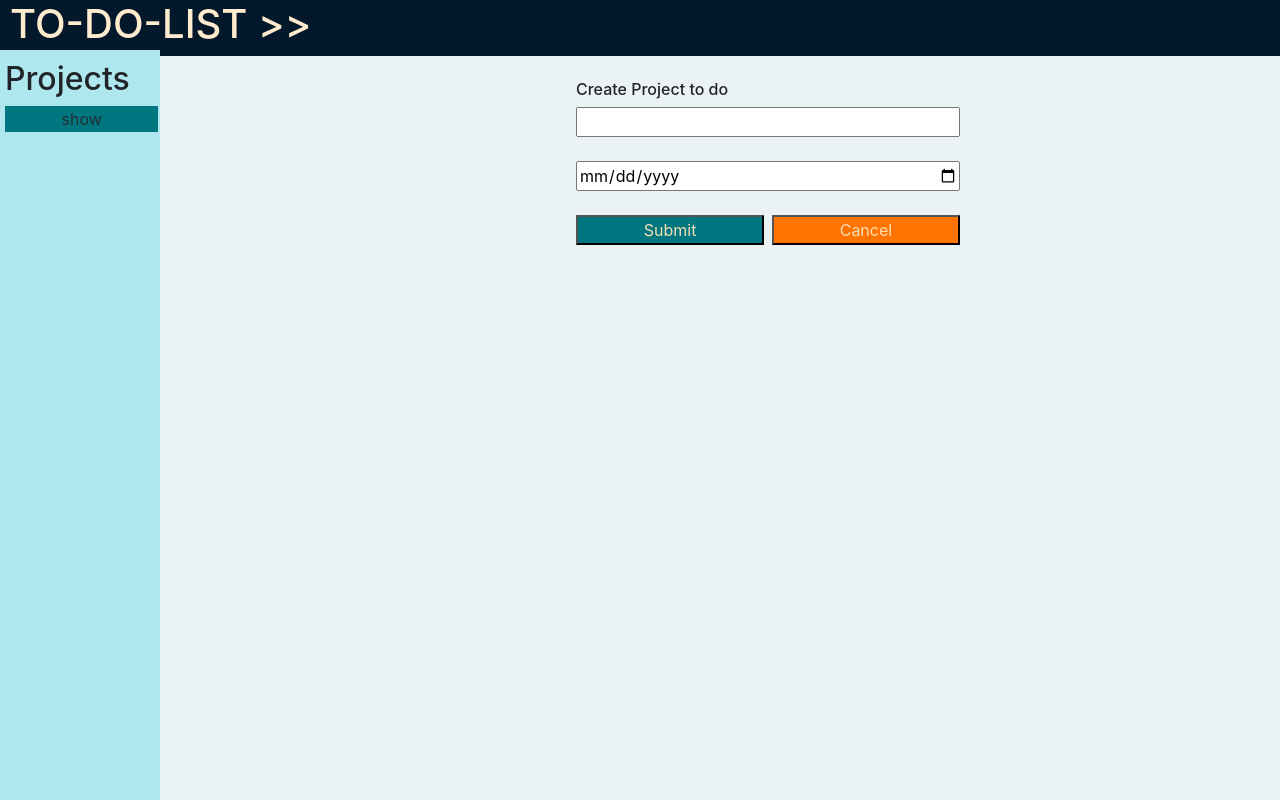
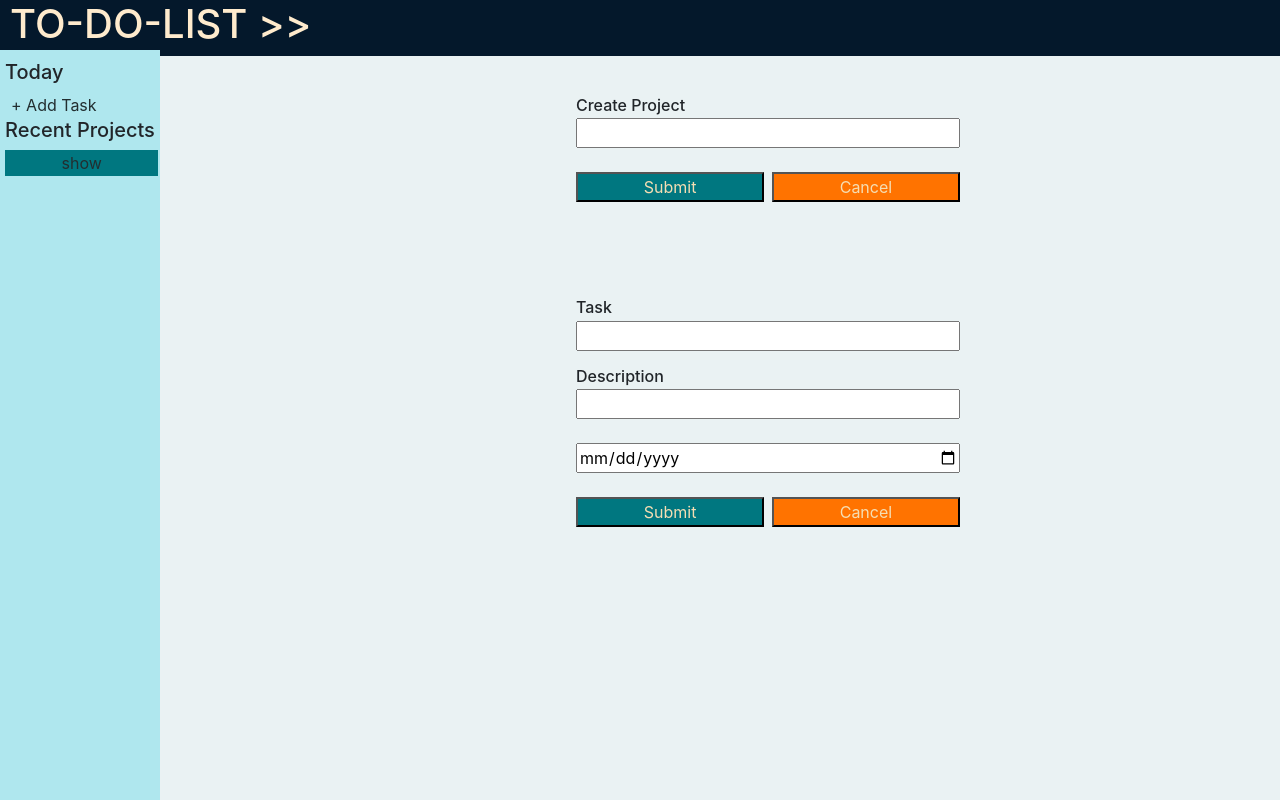
Before and after one commit to vidhishweta01/todo_list, a website built with webpack: page dist/index.html in a window 1280 px wide. Built offline with nearby package versions, Linux system fonts and the light colour scheme.

Commit message:
added todo task to dom

```diff
--- a/src/index.js
+++ b/src/index.js
@@ -2,14 +2,13 @@ import setup from './js/dom';
 import './style.css';
 import Project from './js/project';
 import { updateStorage, GetData, store } from './js/storage';
-// import { GetData } from './js/storage';
-// import { store } from './js/storage';
 
 let array = [];
+let recentProject = [];
 setup();
 const form = document.querySelector('.form');
 
-function free(cont) {
+const free = (cont) => {
   let child = cont.lastElementChild;
   while (child) {
     cont.removeChild(child);
@@ -17,53 +16,78 @@ function free(cont) {
   }
 }
 
-function deleteProject() {
+const deleteProject2 = (name) => {
+  if (recentProject.indexOf(name) !== -1) {
+    console.log('Im here');
+    const j = recentProject.indexOf(name);
+    recentProject.splice(j, 1);
+    sideBar(recentProject);
+  }
+}
+
+
+const deleteProject = () => {
   localStorage.clear();
+  const k = array.slice(this.parentNode)[0].name;
   array.splice(this.parentNode, 1);
   this.parentNode.remove();
   store(array);
+  deleteProject2(k);
+
 }
 
-function display() {
+const sideBar = (recentProject) => {
+  const pro = document.querySelector('.project');
+  free(pro);
+  recentProject.forEach((project) => {
+    const div = document.createElement('div');
+    div.setAttribute('class', 'side-project')
+    const name = document.createElement('p');
+    name.setAttribute('class', 'titl');
+    name.innerHTML = project;
+    div.append(name);
+    pro.appendChild(div);
+  });
+}
+
+
+const display = () => {
   const h = GetData();
   if (h) {
     array = h;
   }
   const contain = document.querySelector('.content');
   free(contain);
-
   array.forEach((project) => {
     const Div = document.createElement('div');
     Div.setAttribute('class', 'project1');
     const titl = document.createElement('h4');
     titl.setAttribute('class', 'title');
     titl.innerHTML = project.name;
-
-    const date = document.createElement('h3');
-    date.setAttribute('class', 'date');
-    date.innerHTML = project.date;
-
+    const title = document.createElement('h6');
+    title.setAttribute('class', 'titl');
+    title.innerHTML = project.name;
+    const AddTask = document.createElement('button');
+    AddTask.setAttribute('class', 'AddTask');
+    AddTask.innerHTML = '+ Add Task';
     const dele = document.createElement('button');
     dele.setAttribute('class', 'del');
     dele.innerHTML = 'delete';
-
-    Div.append(titl, date, dele);
+    Div.append(titl, AddTask, dele);
     contain.appendChild(Div);
-
     dele.addEventListener('click', deleteProject);
   });
 }
 
-function newProject(name, date) {
+const newProject = (name) => {
   const project = new Project();
   project.name = name;
-  project.date = date;
   updateStorage(project);
   const contain2 = document.querySelector('.content');
   free(contain2);
 }
 
-function cross() {
+const cross = () => {
   document.getElementById('id01').style.display = 'none';
 }
 // Event listener
@@ -71,8 +95,9 @@ const submitButton = document.querySelector('.submit');
 submitButton.addEventListener('click', (getData) => {
   getData.preventDefault();
   const title = document.getElementById('101').value;
-  const date1 = document.getElementById('1od').value;
-  newProject(title, date1);
+  newProject(title);
+  recentProject.push(title);
+  sideBar(recentProject);
   form.reset();
 });
 
--- a/src/js/dom.js
+++ b/src/js/dom.js
@@ -1,4 +1,6 @@
-function TopNav() {
+import Project from './project';
+const Today = new Project('Today');
+const TopNav = () => {
   const element = document.createElement('header');
   const todo = document.createElement('h1');
   todo.innerHTML = 'TO-DO-LIST >>';
@@ -6,24 +8,31 @@ function TopNav() {
   document.body.append(element);
 }
 
-function sideNav() {
+const sideNav = () => {
   const element = document.createElement('div');
   element.setAttribute('class', 'sidenav');
   const project = document.createElement('div');
-  project.setAttribute('class', 'project');
-  const projHead = document.createElement('h2');
-  projHead.innerHTML = 'Projects';
+  const today = document.createElement('h5');
+  today.innerHTML = Today.name;
+  const AddTask = document.createElement('button');
+  AddTask.setAttribute('class', 'AddTask');
+  AddTask.innerHTML = '+ Add Task';
+  project.setAttribute('class', 'projectt');
+  const projHead = document.createElement('h5');
+  projHead.innerHTML = 'Recent Projects';
+  const projectt = document.createElement('div');
+  projectt.setAttribute('class', 'project');
   const show = document.createElement('button');
   show.setAttribute('class', 'show');
   show.innerHTML = 'show';
-  project.append(projHead, show);
+  project.append(today, AddTask, projHead, projectt, show);
 
   element.append(project);
 
   document.body.append(element);
 }
 
-function contain() {
+const contain = () => {
   const element = document.createElement('div');
   element.setAttribute('class', 'content');
   const addproject = document.createElement('button');
@@ -32,21 +41,17 @@ function contain() {
   document.body.append(element);
 }
 
-function contain2() {
+const contain2 = () => {
   const element = document.createElement('form');
   const head = document.createElement('h6');
-  head.innerHTML = 'Create Project to do';
-  const br = document.createElement('br');
-  const br1 = document.createElement('br');
+  head.innerHTML = 'Create Project';
   element.setAttribute('id', 'form');
   element.setAttribute('class', 'form');
   const i = document.createElement('input');
   i.setAttribute('type', 'text');
   i.setAttribute('name', 'name');
   i.setAttribute('id', '101');
-  const gfg = document.createElement('input');
-  gfg.setAttribute('type', 'date');
-  gfg.setAttribute('id', '1od');
+  const br = document.createElement('br');
   const button = document.createElement('div');
   button.setAttribute('class', 'button-div');
   const sub = document.createElement('button');
@@ -56,11 +61,48 @@ function contain2() {
   cancel.setAttribute('class', 'cancel');
   cancel.innerHTML = 'Cancel';
   button.append(sub, cancel);
-  element.append(head, i, br1, gfg, br, button);
+  element.append(head, i, br, button);
   document.body.append(element);
 }
 
-function contain3() {
+const contain4 = () => {
+  const element = document.createElement('form');
+  element.setAttribute('class', 'task-form');
+  const head = document.createElement('h6');
+  head.innerHTML = 'Task';
+  element.setAttribute('id', 'form');
+  element.setAttribute('class', 'form');
+  const i = document.createElement('input');
+  i.setAttribute('type', 'text');
+  i.setAttribute('name', 'name');
+  i.setAttribute('id', '102');
+  const head2 = document.createElement('h6');
+  head2.innerHTML = 'Description';
+  const j = document.createElement('input');
+  j.setAttribute('type', 'textArea');
+  j.setAttribute('description', 'name');
+  j.setAttribute('id', '103');
+
+  const date = document.createElement('input');
+  date.setAttribute('type', 'date');
+  date.setAttribute('id', '1od');
+  const br = document.createElement('br');
+  const br2 = document.createElement('br');
+  const button = document.createElement('div');
+  button.setAttribute('class', 'button-div');
+  const sub = document.createElement('button');
+  sub.setAttribute('class', 'submit');
+  sub.innerHTML = 'Submit';
+  const cancel = document.createElement('button');
+  cancel.setAttribute('class', 'cancel');
+  cancel.innerHTML = 'Cancel';
+  button.append(sub, cancel);
+  element.append(head, i, head2, j, br2, date, br, button);
+  document.body.append(element);
+}
+
+
+const contain3 = () => {
   const element = document.createElement('div');
   element.setAttribute('id', 'id01');
   element.setAttribute('class', 'modal');
@@ -84,6 +126,7 @@ export default function setup() {
   TopNav();
   sideNav();
   contain2();
+  contain4();
   contain();
   contain3();
 }
--- a/src/js/project.js
+++ b/src/js/project.js
@@ -1,6 +1,6 @@
 export default class Project {
-  constructor(name, date) {
+  constructor(name) {
     this.name = name;
-    this.date = date;
+    this.task = [];
   }
 }
--- a/src/style.css
+++ b/src/style.css
@@ -25,16 +25,21 @@ header {
   padding-left: 5px;
 }
 
+.side-project {
+  display: flex;
+  flex-direction: row;
+}
 .sidenav button {
   background-color: rgb(175, 231, 238);
   display: block;
   color: rgb(34, 46, 48);
-  width: 99%;
   border: none;
 }
 
+
 .show {
   background-color: rgb(0, 119, 128) !important;
+  width: 99% !important;
 }
 
 .content {
@@ -45,13 +50,24 @@ header {
   margin-left: 35vw;
 }
 
-.form {
+.form,
+.task-form {
   display: flex;
   flex-direction: column;
   align-content: space-between;
   margin-left: 45vw;
   margin-top: 10vh;
   width: 30%;
+}
+
+.form > h6,
+.task-form > h6 {
+  margin-top: 1rem;
+  margin-bottom: 0.2rem;
+}
+
+.task-form {
+  display: none;
 }
 
 .button-div {
@@ -76,6 +92,11 @@ header {
   margin-bottom: 1vh;
   margin-top: 1vh;
   padding: 2vh;
+}
+
+.AddTask,
+.del {
+  margin-right: 1vw;
 }
 
 .modal {
```
Also changed, not shown: src/js/todo.js (added, +7 -0 lines), dist/main.js.
